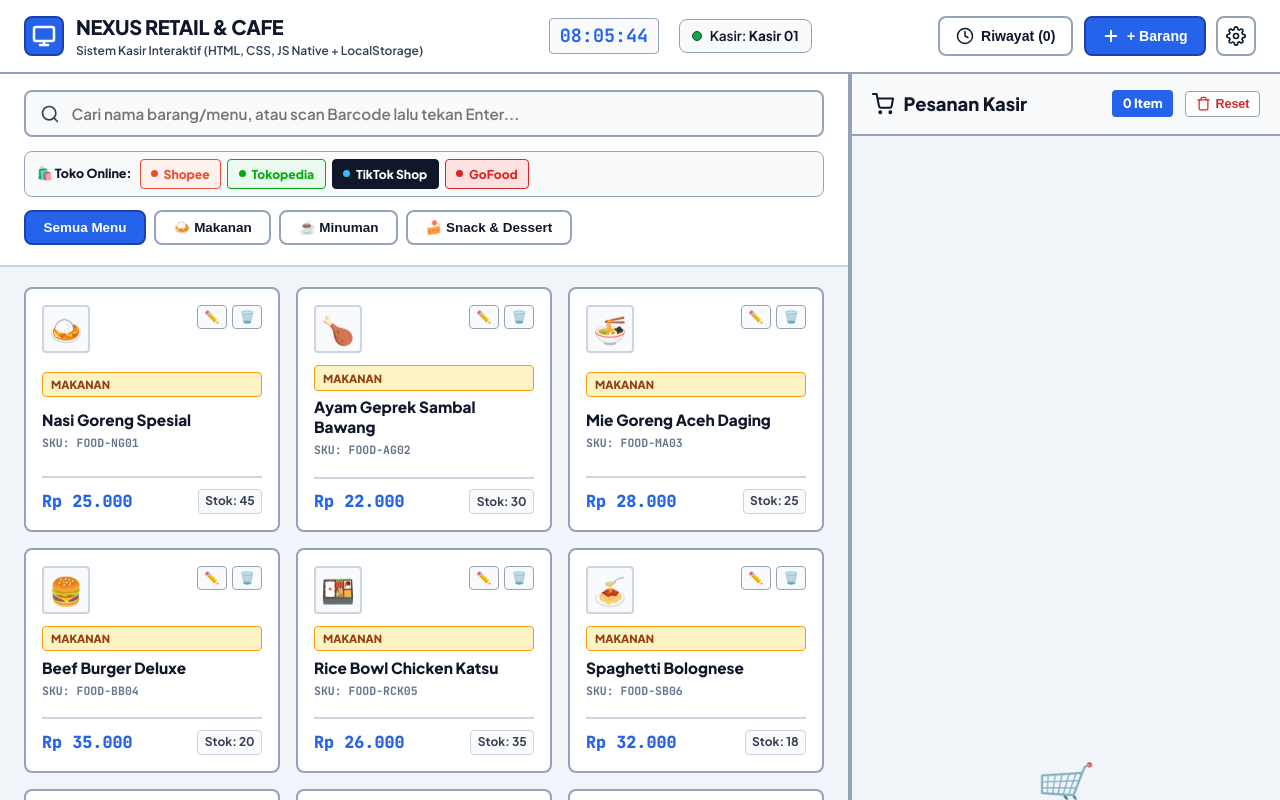
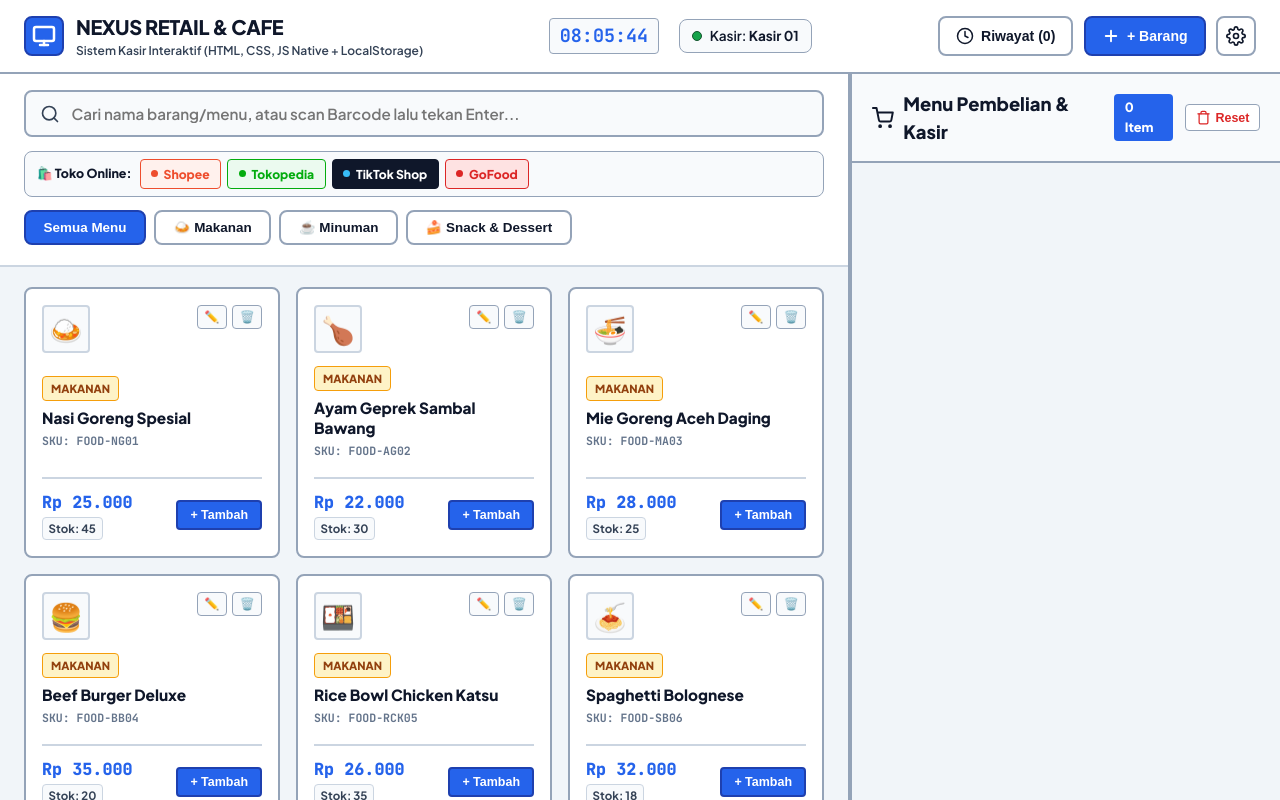
Before and after one commit to nzadev/nexus-pos, a plain HTML site: page index.html in a window 1280 px wide. Drawn offline with Linux system fonts and the light colour scheme.

Commit message:
feat: tombol + Tambah langsung di tiap kartu display menu, navigasi tab Display Menu & Menu Pembelian, pembersihan tuntas cache lama hp, dan cache-buster v5

```diff
--- a/app.js
+++ b/app.js
@@ -133,9 +133,25 @@ function playAudioBeep(type = 'beep') {
 // Membaca seluruh data dari LocalStorage saat halaman pertama kali dimuat
 function loadState() {
   try {
-    // 1. Muat Produk
+    // Bersihkan cache lama versi 1 & 2 dari localStorage
+    localStorage.removeItem('nexus_pos_products');
+    localStorage.removeItem('nexus_pos_products_v2');
+
+    // 1. Muat Produk (Otomatis validasi & buang item dummy lama jika ada)
     const storedProducts = localStorage.getItem(STORAGE_KEYS.PRODUCTS);
-    state.products = storedProducts ? JSON.parse(storedProducts) : [...DEFAULT_PRODUCTS];
+    if (storedProducts) {
+      const parsed = JSON.parse(storedProducts);
+      const hasOldDummy = parsed.some(p => p.category === 'essentials' || p.category === 'retail' || p.id === 'E01');
+      if (hasOldDummy || !Array.isArray(parsed) || parsed.length === 0) {
+        state.products = [...DEFAULT_PRODUCTS];
+        saveProducts();
+      } else {
+        state.products = parsed;
+      }
+    } else {
+      state.products = [...DEFAULT_PRODUCTS];
+      saveProducts();
+    }
 
     // 2. Muat Keranjang (TETAP TERSIMPAN SAAT REFRESH)
     const storedCart = localStorage.getItem(STORAGE_KEYS.CART);
@@ -246,6 +262,7 @@ function renderCatalog() {
           <button type="button" class="btn-card-action btn-del" title="Hapus Barang">🗑️</button>
         </div>
       </div>
+      <div class="product-card-body">
         <span class="product-cat-badge badge-${item.category}">
           ${item.category === 'food' ? 'Makanan' : (item.category === 'beverage' ? 'Minuman' : 'Snack')}
         </span>
@@ -255,10 +272,15 @@ function renderCatalog() {
         </div>
       </div>
       <div class="product-card-bottom">
-        <span class="product-price">${formatRupiah(item.price)}</span>
-        <span class="product-stock ${isLowStock ? 'low-stock' : ''}">
-          ${isOutOfStock ? 'Habis' : `Stok: ${item.stock}`}
-        </span>
+        <div class="product-price-col">
+          <span class="product-price">${formatRupiah(item.price)}</span>
+          <span class="product-stock ${isLowStock ? 'low-stock' : ''}">
+            ${isOutOfStock ? 'Habis' : `Stok: ${item.stock}`}
+          </span>
+        </div>
+        <button type="button" class="btn-buy-product" ${isOutOfStock ? 'disabled' : ''}>
+          ${isOutOfStock ? 'Habis' : '+ Tambah'}
+        </button>
       </div>
     `;
 
--- a/index.html
+++ b/index.html
@@ -10,7 +10,7 @@
   <link rel="preconnect" href="https://fonts.googleapis.com">
   <link rel="preconnect" href="https://fonts.gstatic.com" crossorigin>
   <link href="https://fonts.googleapis.com/css2?family=Plus+Jakarta+Sans:wght@400;600;700;800&family=JetBrains+Mono:wght@500;700;800&display=swap" rel="stylesheet">
-  <link rel="stylesheet" href="style.css">
+  <link rel="stylesheet" href="style.css?v=20261001_v5">
 </head>
 <body>
   <div class="pos-app">
@@ -63,13 +63,13 @@
         </div>
       </div>
 
-      <!-- Navigasi Tab Segmented untuk Layar HP (Tidak akan tumpang tindih) -->
+      <!-- Navigasi Tab Layar HP -->
       <nav class="mobile-nav-bar" id="mobile-nav-bar" aria-label="Navigasi Tampilan Mobile">
         <button type="button" class="mobile-nav-btn active" id="btn-tab-catalog">
-          <span>📦 Katalog Menu</span>
+          <span>📦 Display Menu</span>
         </button>
         <button type="button" class="mobile-nav-btn" id="btn-tab-cart">
-          <span>🛒 Keranjang (<strong id="mobile-cart-badge">0</strong>)</span>
+          <span>🛒 Menu Pembelian (<strong id="mobile-cart-badge">0</strong>)</span>
         </button>
       </nav>
     </header>
@@ -139,7 +139,7 @@
             <span class="m-cart-total" id="m-float-total">Rp 0</span>
           </div>
           <button type="button" class="btn btn-primary btn-sm" id="btn-m-open-cart">
-            Buka Keranjang &rarr;
+            <span>Beli / Bayar Sekarang</span> &rarr;
           </button>
         </div>
       </section>
@@ -153,7 +153,7 @@
               <circle cx="20" cy="21" r="1"></circle>
               <path d="M1 1h4l2.68 13.39a2 2 0 0 0 2 1.61h9.72a2 2 0 0 0 2-1.61L23 6H6"></path>
             </svg>
-            <h2>Pesanan Kasir</h2>
+            <h2>Menu Pembelian &amp; Kasir</h2>
           </div>
           <div class="cart-badge-wrap">
             <span class="cart-count-badge" id="cart-item-count">0 Item</span>
@@ -640,6 +640,6 @@
   <!-- Toast Notification Container -->
   <div class="toast-container" id="toast-container"></div>
 
-  <script src="app.js"></script>
+  <script src="app.js?v=20261001_v5"></script>
 </body>
 </html>
--- a/style.css
+++ b/style.css
@@ -564,11 +564,18 @@ body {
   display: flex;
   align-items: center;
   justify-content: space-between;
+  gap: 0.5rem;
   margin-top: 0.65rem;
   padding-top: 0.65rem;
   border-top: 2px solid var(--border-color);
 }
 
+.product-price-col {
+  display: flex;
+  flex-direction: column;
+  gap: 0.15rem;
+}
+
 .product-price {
   font-family: var(--font-mono);
   font-size: 1.05rem;
@@ -577,19 +584,55 @@ body {
 }
 
 .product-stock {
-  font-size: 0.75rem;
+  font-size: 0.72rem;
   font-weight: 700;
   color: var(--text-muted);
   background-color: var(--bg-subtle);
   border: 1px solid var(--border-color);
-  padding: 0.15rem 0.4rem;
-  border-radius: var(--radius-sm);
+  padding: 0.12rem 0.35rem;
+  border-radius: var(--radius-sm);
+  display: inline-block;
+  width: fit-content;
 }
 
 .product-stock.low-stock {
   color: var(--danger);
   border-color: var(--danger);
   background-color: var(--danger-bg);
+}
+
+.btn-buy-product {
+  padding: 0.4rem 0.75rem;
+  background-color: var(--primary);
+  color: #ffffff;
+  border: 2px solid #1e40af;
+  border-radius: var(--radius-sm);
+  font-size: 0.78rem;
+  font-weight: 800;
+  cursor: pointer;
+  touch-action: manipulation;
+  -webkit-tap-highlight-color: transparent;
+  user-select: none;
+  white-space: nowrap;
+  display: inline-flex;
+  align-items: center;
+  justify-content: center;
+  transition: background-color 0.1s ease, transform 0.1s ease;
+}
+
+.btn-buy-product:hover {
+  background-color: var(--primary-hover);
+}
+
+.btn-buy-product:active {
+  transform: scale(0.94);
+}
+
+.btn-buy-product:disabled {
+  background-color: #cbd5e1;
+  border-color: #94a3b8;
+  color: #64748b;
+  cursor: not-allowed;
 }
 
 /* Empty State */
```
